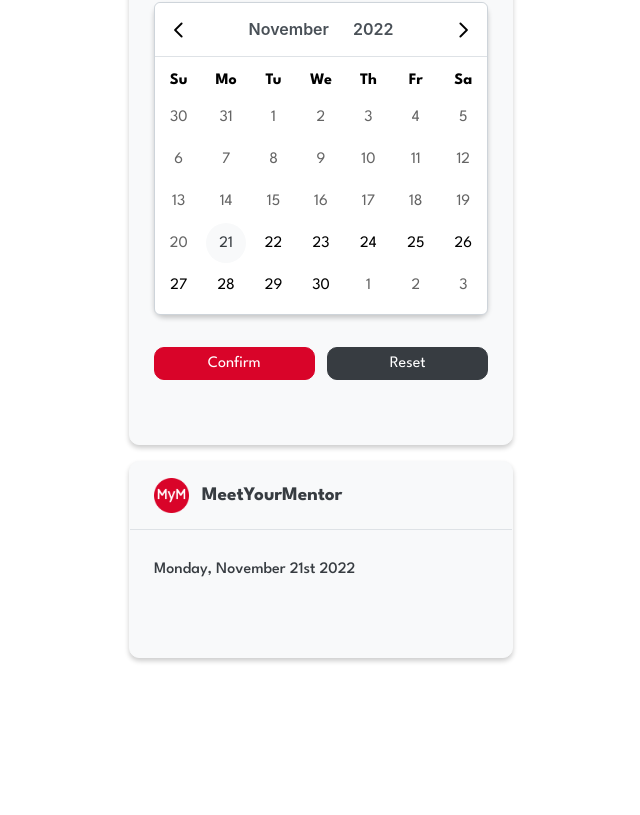
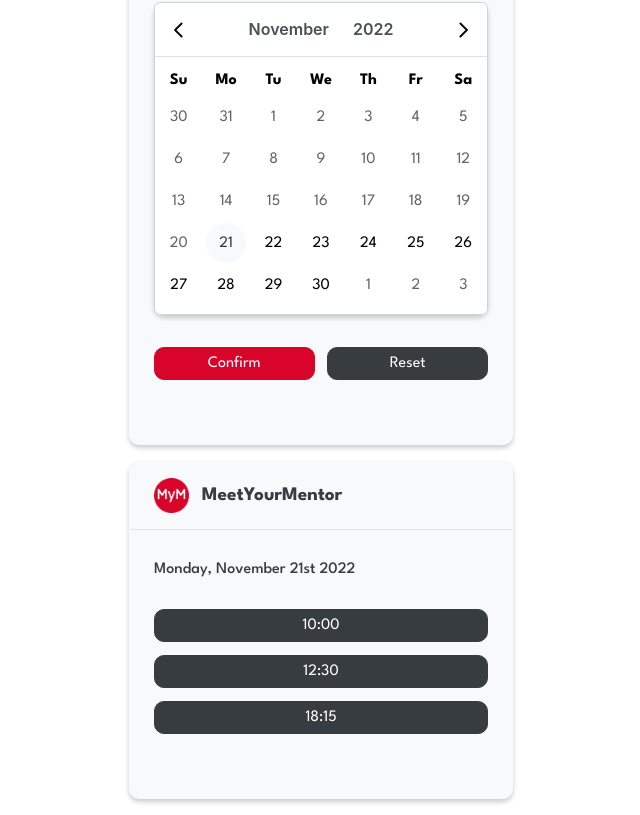
Before and after one commit to SaadiaELF/MeetYourBuddy, a React (Create React App) app: page / in a window 1280 px wide. Shown: the part 289-1104 px from the top of the page, without its empty margins (319-959 px from the left). Before the commit the page ends 963 px from the top, so only its background shows below. Built offline with nearby package versions, Linux system fonts and the light colour scheme.

Commit message:
Refactored code

```diff
--- a/src/App.js
+++ b/src/App.js
@@ -17,7 +17,7 @@ function App() {
   const [mentor, setMentor] = useState(mentorsData[0]);
   const [dates, setDates] = useState([new Date()]);
   const [date, setDate] = useState(moment(new Date()).format("MM/DD/YYYY"));
-  const [time, setTime] = useState([]);
+  const [time, setTime] = useState(["10:00", "12:30", "18:15"]);
 
   // Handle technologies dropdown select
   function handleTechnologiesChange(e) {
--- a/src/components/TimeList/TimeList.js
+++ b/src/components/TimeList/TimeList.js
@@ -8,7 +8,7 @@ const TimeList = (props) => {
       <p className="card__subtitle">
         {moment(props.date).format("dddd, MMMM Do YYYY")}
       </p>
-      <div className="time__options">
+      <div className="time__container">
         {props.time
           ? props.time.map((slot, index) => {
               return <Button key={index} variant="secondary" text={slot} />;
```
